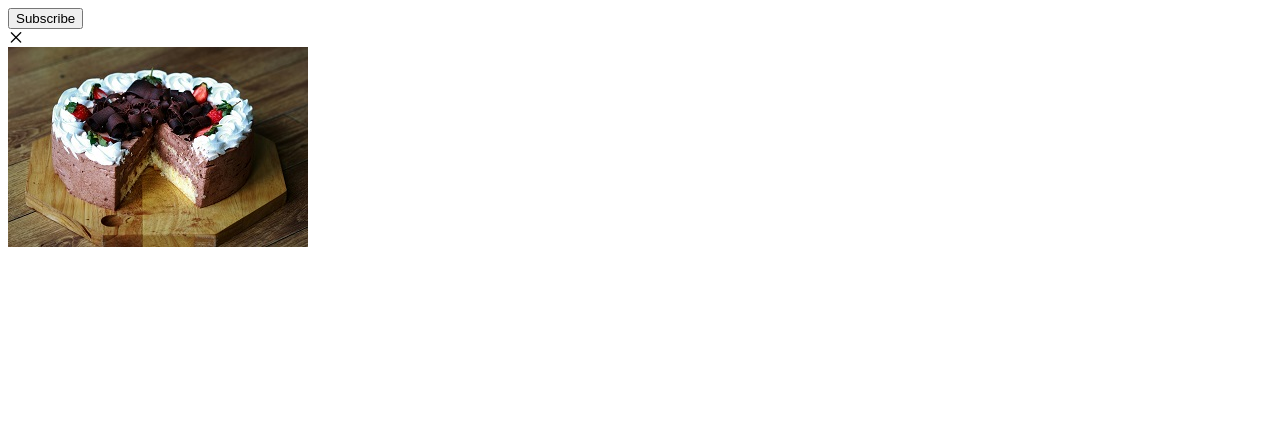
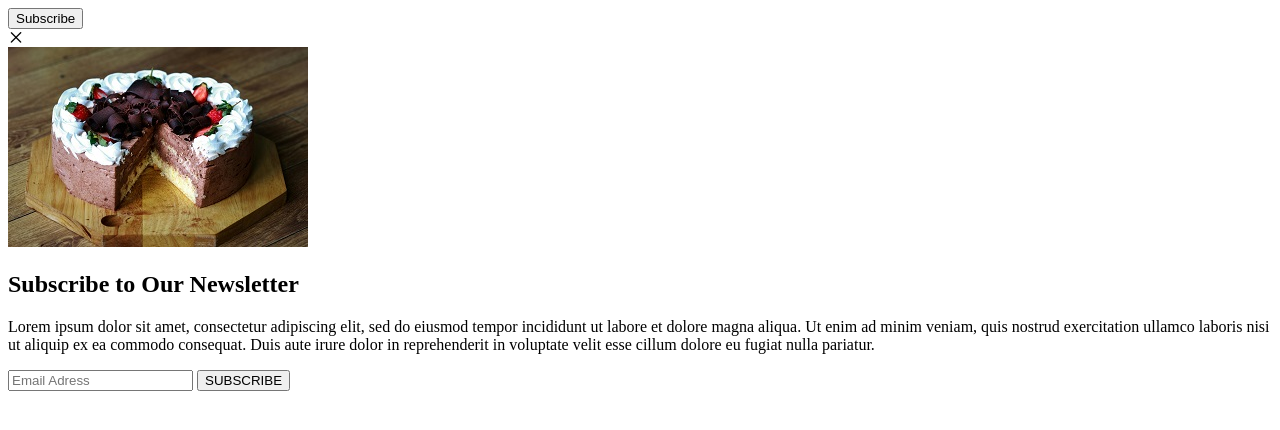
Before and after one commit to laela2012/Animation-modal-popup, a plain HTML site: page index.html in a window 1280 px wide. Drawn offline with nearby package versions, Linux system fonts and the light colour scheme.

Commit message:
Markup HTML Done

```diff
--- a/index.html
+++ b/index.html
@@ -18,7 +18,17 @@
             <div class="brand">
                 <img src="./cake.jpg" alt="">
             </div>
+            <div class="info">
+                <h2>Subscribe to Our Newsletter</h2>
+                <p>Lorem ipsum dolor sit amet, consectetur adipiscing elit, sed do eiusmod tempor incididunt ut labore et dolore magna aliqua. Ut enim ad minim veniam, quis nostrud exercitation ullamco laboris nisi ut aliquip ex ea commodo consequat. Duis aute irure dolor in reprehenderit in voluptate velit esse cillum dolore eu fugiat nulla pariatur. </p>
+                <form action="#">
+                    <input type="email address" placeholder="Email Adress">
+                    <input type="submit" value="SUBSCRIBE">
+                </form>
+            </div>
         </div>
     </div>
+
+    <script src="./index.js"></script>
 </body>
 </html>
```
Also changed, not shown: index.js (added).
